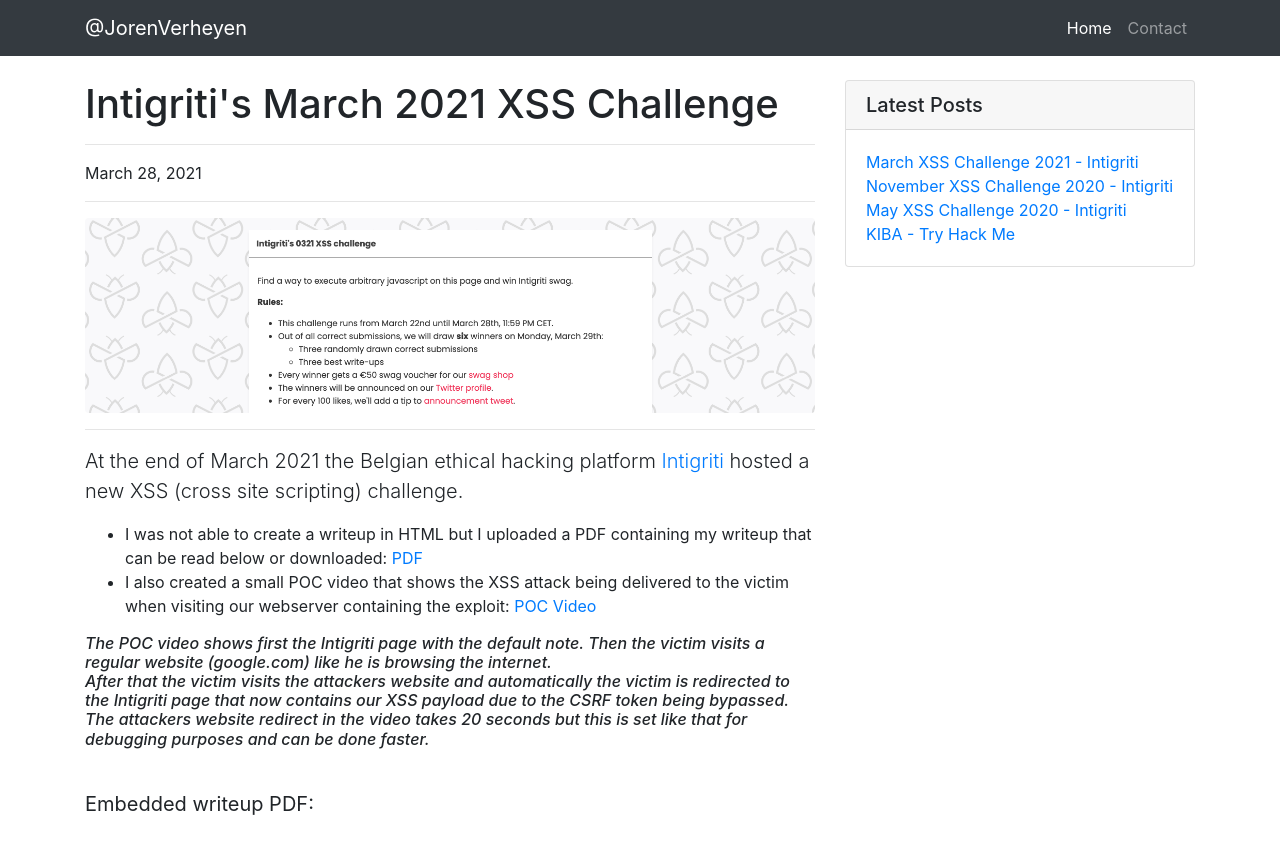
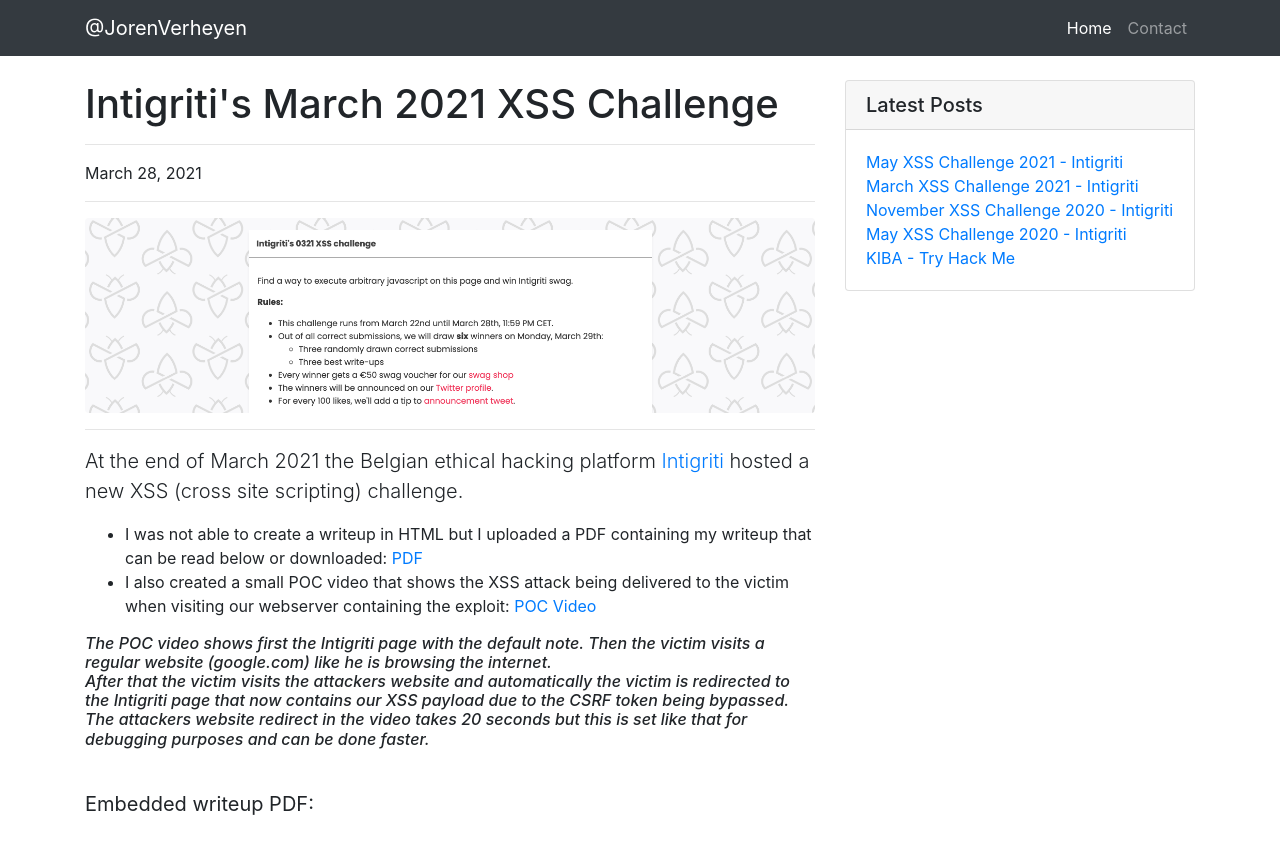
Before and after one commit to jorenverheyen/jorenverheyen.github.io, a plain HTML site: page intigriti-march-2021.html in a window 1280 px wide. Shown: the top 854 px of the page. Drawn offline with nearby package versions, Linux system fonts and the light colour scheme.

Commit message:
Add files via upload

```diff
--- a/intigriti-march-2021.html
+++ b/intigriti-march-2021.html
@@ -114,6 +114,7 @@
               <div class="col-lg-12">
                 <ul class="list-unstyled mb-0">
                   <li>
+                    <a href="https://jorenverheyen.github.io/intigriti-may-2021.html">May XSS Challenge 2021 - Intigriti</a></br>
                     <a href="https://jorenverheyen.github.io/intigriti-march-2021.html">March XSS Challenge 2021 - Intigriti</a></br>
                     <a href="https://jorenverheyen.github.io/intigriti-november-2020.html">November XSS Challenge 2020 - Intigriti</a></br>
                     <a href="https://jorenverheyen.github.io/index.html">May XSS Challenge 2020 - Intigriti</a></br>
```
Also changed, not shown: intigriti-november-2020.html (+1 -0 lines), kiba-thm.html (+1 -0 lines).
